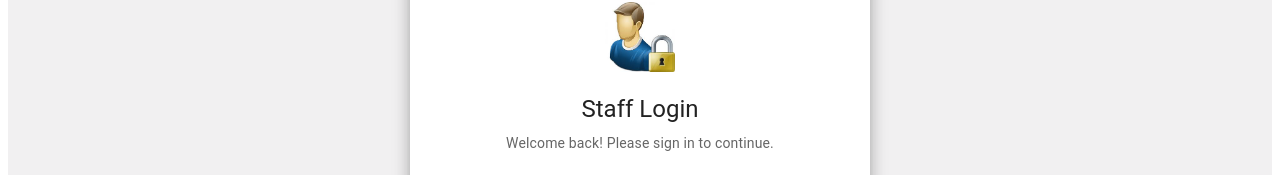
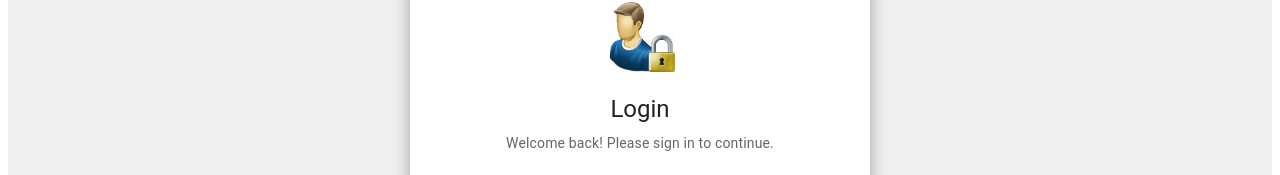
Before and after one commit to Puvitha-Git/inetz-admin, a React (Vite) app: page / in a window 1280 px wide. Shown: the part 282-457 px from the top of the page. Built offline with nearby package versions, Linux system fonts and the light colour scheme.

Commit message:
eight commit

```diff
--- a/src/components/Form.jsx
+++ b/src/components/Form.jsx
@@ -100,7 +100,7 @@ const Form = () => {
           <img src={lock} alt="lock icon" style={{ width: 70, height: 70 }} />
         </Box>
         <Typography variant="h5" sx={{ mb: 1, color: '#222' }}>
-          Staff Login
+          Login
         </Typography>
         <Typography variant="body2" sx={{ color: '#666', mb: 3 }}>
           Welcome back! Please sign in to continue.
```
